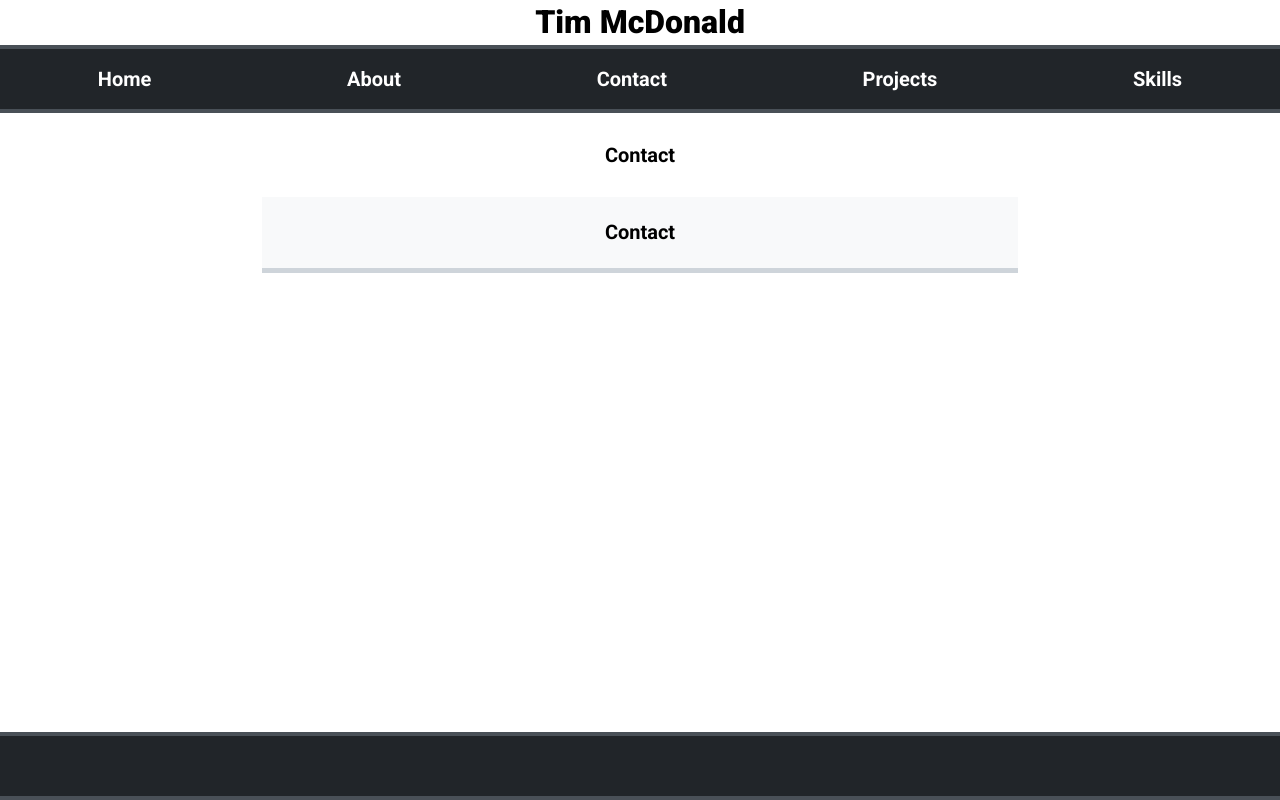
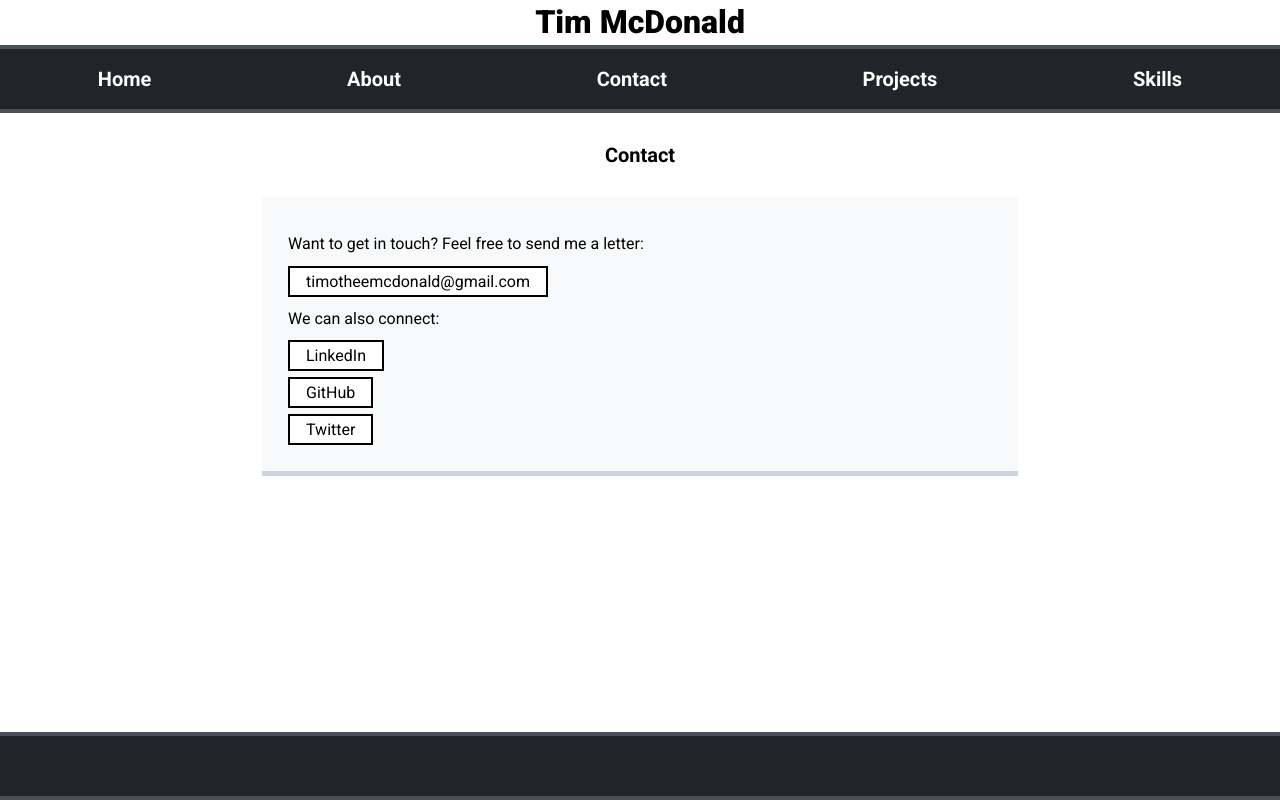
Before and after one commit to timotheemcdonald/react-portfolio, a React (Create React App) app: page /contact in a window 1280 px wide. Built offline with nearby package versions, Linux system fonts and the light colour scheme.

Commit message:
finished contact page

```diff
--- a/src/components/Contact.js
+++ b/src/components/Contact.js
@@ -3,8 +3,9 @@ import styled from 'styled-components'
 
 const CenterDiv = styled.div`
 display:flex;
+align-items:center;
+flex-direction:column;
 justify-content:space-around;
-align-items:center;
 border-bottom: .35rem solid #ced4da;
 background-color:#f8f9fa;
 padding:2%;
@@ -19,12 +20,32 @@ justify-content:center;
 margin-top: 2.50%;
 margin-bottom: 0.50%;
 `
+const TextSpan = styled.span`
+padding:1%;
+width:100%;
+margin-top:1%;
+`
+const LinkStyle = styled.a`
+color:black;
+background-color:white;
+border:2px solid black;
+padding: .25rem 1rem;
+text-decoration:none;
+margin-top:1rem;
+`
 
 function Contact(){
     return(
         <div>
             <CenterTitle><h2>Contact</h2></CenterTitle>
-            <CenterDiv><h2>Contact</h2></CenterDiv>
+            <CenterDiv>
+                <TextSpan>Want to get in touch? Feel free to send me a letter:</TextSpan>
+                <TextSpan><LinkStyle href="mailto:timotheemcdonald@gmail.com">timotheemcdonald@gmail.com</LinkStyle></TextSpan>
+                <TextSpan>We can also connect:</TextSpan>
+                <TextSpan><LinkStyle href="https://www.linkedin.com/in/tim-d-mcdonald/" target="_blank">LinkedIn</LinkStyle></TextSpan>
+                <TextSpan><LinkStyle href="https://github.com/timotheemcdonald" target="_blank">GitHub</LinkStyle></TextSpan>
+                <TextSpan><LinkStyle href="https://twitter.com/timotheemc" target="_blank">Twitter</LinkStyle></TextSpan>
+                </CenterDiv>
         </div>
     )
 }
--- a/src/index.css
+++ b/src/index.css
@@ -103,11 +103,6 @@ header a:hover::after {
 }
 
 
-.hl {
-    border-bottom: 3px solid #495057;
-    width: 75%
-}
-
 header {
   border-bottom: .25rem solid #495057;
   border-top: .25rem solid #495057;
```
